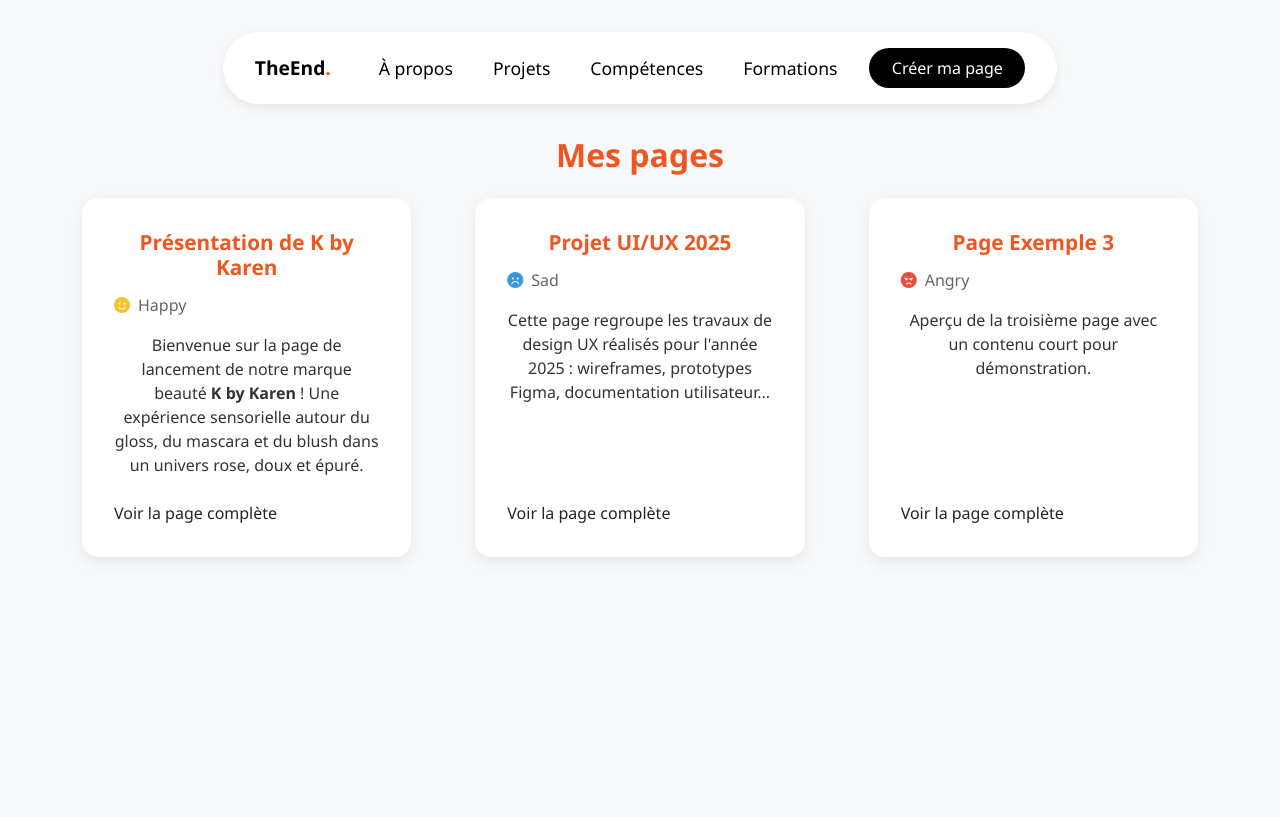
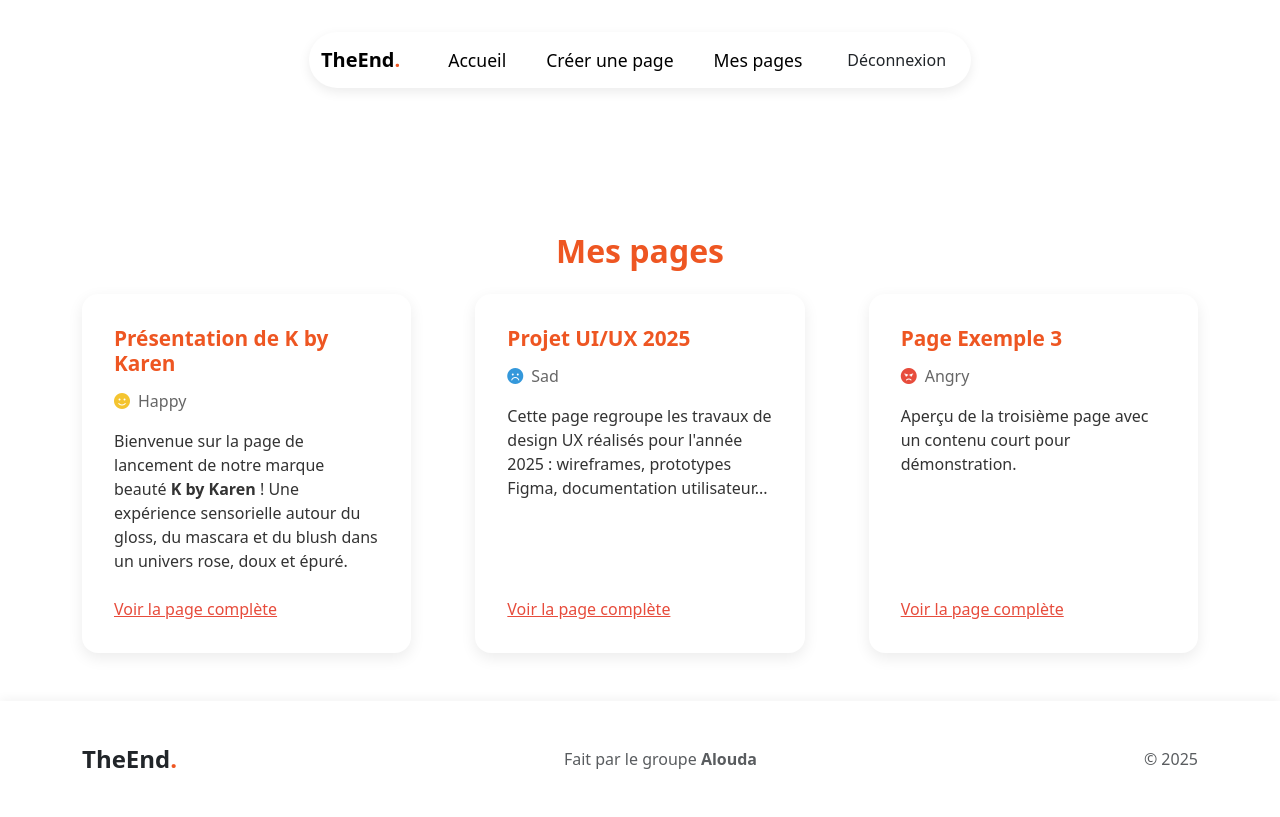
Before and after one commit to Alouda-Webcup/UI-UX, a PHP site: page /pages/project.php in a window 1280 px wide. Before the commit the page ends 559 px from the top, so only its background shows below. Run offline with PHP 8.4, Linux system fonts and the light colour scheme.

Commit message:
feat: complete project design

```diff
--- a/includes/footer.php
+++ b/includes/footer.php
@@ -2,83 +2,55 @@
 <html lang="fr">
 <head>
   <meta charset="UTF-8" />
-  <title>Footer toujours en bas</title>
+  <title>Footer collé en bas juste après contenu</title>
   <meta name="viewport" content="width=device-width, initial-scale=1" />
-  <link href="https://cdn.jsdelivr.net/npm/bootstrap@5.3.3/dist/css/bootstrap.min.css" rel="stylesheet" />
+  <!-- Bootstrap CSS -->
+  <link href="https://cdn.jsdelivr.net/npm/bootstrap@5.3.0/dist/css/bootstrap.min.css" rel="stylesheet" />
   <style>
     html, body {
       height: 100%;
       margin: 0;
       padding: 0;
+    }
+
+    body {
       display: flex;
       flex-direction: column;
+      min-height: 100vh;
     }
 
     main {
-      flex: 1;
+      /* ne pousse plus tout l'espace */
+      padding: 2rem 1rem;
+      max-width: 1280px;
+      margin: 0 auto;
     }
 
-    body {
-      background-color: #f8f9fa;
-      font-family: sans-serif;
-    }
-
-    .footer {
-      background-color: white;
-      box-shadow: 0 -2px 10px rgba(0, 0, 0, 0.05);
-      padding: 2.5rem 1.5rem;
-    }
-
-    .footer-content {
-      display: flex;
-      flex-direction: column;
-      align-items: flex-start;
-      gap: 1.5rem;
-    }
-
-    .footer-logo {
-      font-weight: bold;
-      font-size: 1.25rem;
-    }
-
-    .footer-logo .dot {
-      color: #EE5622;
-    }
-
-    .footer-text,
-    .footer-copy {
-      color: #555;
-    }
-
-    @media (min-width: 768px) {
-      .footer-content {
-        flex-direction: row;
-        justify-content: space-between;
-        align-items: center;
-      }
-
-      .footer-text,
-      .footer-copy {
-        text-align: center;
-      }
+    footer.footer {
+      background-color: #fff;
+      box-shadow: 0 -2px 10px rgba(0,0,0,0.05);
+      padding: 1.5rem 0;
+      width: 100%;
+      margin-top: auto; /* pousse le footer vers le bas si possible */
     }
   </style>
 </head>
 <body>
 
-  <!-- Contenu principal -->
-  <main>
-    <!-- Ton contenu ici -->
+  <main class="container">
+
   </main>
 
-  <!-- FOOTER toujours en bas -->
   <footer class="footer">
-    <div class="container footer-content">
-      <div class="footer-logo">TheEnd<span class="dot">.</span></div>
-      <div class="footer-text">Fait par le groupe <strong>Alouda</strong></div>
-      <div class="footer-copy">&copy; 2025</div>
+    <div class="container d-flex flex-column flex-md-row justify-content-between align-items-center">
+      <div class="fw-bold fs-4">TheEnd<span style="color:#EE5622">.</span></div>
+      <div class="text-muted text-center my-2 my-md-0">Fait par le groupe <strong>Alouda</strong></div>
+      <div class="text-muted">&copy; 2025</div>
     </div>
   </footer>
 
+<!-- Bootstrap JS -->
+<script src="https://cdn.jsdelivr.net/npm/bootstrap@5.3.0/dist/js/bootstrap.bundle.min.js"></script>
+
 </body>
 </html>
--- a/includes/navbar.php
+++ b/includes/navbar.php
@@ -7,14 +7,12 @@
   <!-- Bootstrap CSS -->
   <link href="https://cdn.jsdelivr.net/npm/bootstrap@5.3.3/dist/css/bootstrap.min.css" rel="stylesheet" />
   <style>
-    /* --- Styles généraux --- */
     body {
       background-color: #f8f9fa;
       margin: 0;
       font-family: 'Segoe UI', Tahoma, Geneva, Verdana, sans-serif;
     }
 
-    /* Navbar capsule */
     .navbar-capsule {
       background: #fff;
       border-radius: 60px;
@@ -26,7 +24,6 @@
       transition: width 0.3s ease;
     }
 
-    /* Conteneur flex */
     .container-fluid {
       display: flex;
       align-items: center;
@@ -34,10 +31,9 @@
       padding: 0;
     }
 
-    /* Marque */
     .navbar-brand {
       font-weight: 700;
-      font-size: 1.2rem;
+      font-size: 1.5rem;
       color: #000;
       white-space: nowrap;
       user-select: none;
@@ -46,7 +42,6 @@
       color: #EE5622;
     }
 
-    /* Menu déroulant (collapse) */
     .navbar-collapse {
       transition: all 0.3s ease;
     }
@@ -58,7 +53,6 @@
       justify-content: flex-start;
     }
 
-    /* Liste des liens */
     .navbar-nav {
       display: flex;
       gap: 1.5rem;
@@ -81,7 +75,6 @@
       text-decoration: none;
     }
 
-    /* Bouton CTA */
     .btn-cta {
       background-color: #000;
       color: #fff;
@@ -91,7 +84,7 @@
       font-weight: 500;
       cursor: pointer;
       white-space: nowrap;
-      margin-left: 1.5rem; /* espace entre liens et bouton */
+      margin-left: 1.5rem;
       transition: background-color 0.3s ease;
     }
     .btn-cta:hover,
@@ -102,19 +95,19 @@
       outline: none;
     }
 
-    /* Bouton toggler bootstrap - suppression bordure */
     .navbar-toggler {
       border: none;
       padding: 0.25rem 0.75rem;
       cursor: pointer;
     }
 
-    /* Responsive - tablette et mobile */
     @media (max-width: 991.98px) {
       .navbar-capsule {
-        width: 100%;
+        width: auto;
+        margin: 2rem 1rem; /* marge gauche/droite de 1rem */
         padding: 1rem 1.5rem;
         min-width: auto;
+        box-sizing: border-box;
       }
 
       .container-fluid {
@@ -125,7 +118,6 @@
         padding: 0;
       }
 
-      /* Collapse menu devient colonne */
       .navbar-collapse.show {
         flex-direction: column !important;
         align-items: flex-start;
@@ -154,17 +146,17 @@
         text-align: center;
         padding-left: 0;
         padding-right: 0;
-        margin-left: 0; /* en mobile on enlève la marge */
+        margin-left: 0;
       }
     }
   </style>
 </head>
 <body>
+
   <nav class="navbar navbar-expand-lg navbar-light navbar-capsule" aria-label="Main navigation">
     <div class="container-fluid">
       <a class="navbar-brand" href="#" aria-label="TheEnd, retour à l'accueil">TheEnd<span>.</span></a>
 
-      <!-- Bouton burger pour mobiles -->
       <button
         class="navbar-toggler"
         type="button"
@@ -177,28 +169,24 @@
         <span class="navbar-toggler-icon"></span>
       </button>
 
-      <!-- Menu principal -->
       <div class="collapse navbar-collapse" id="navbarSupportedContent">
         <ul class="navbar-nav" role="menu" aria-label="Menu principal">
           <li class="nav-item" role="none">
-            <a class="nav-link fw-normal" href="#" role="menuitem" tabindex="0">À propos</a>
+            <a class="nav-link fw-normal" href="/ui-ux/index.php" role="menuitem" tabindex="0">Accueil</a>
           </li>
           <li class="nav-item" role="none">
-            <a class="nav-link fw-normal" href="#" role="menuitem" tabindex="0">Projets</a>
+            <a class="nav-link fw-normal" href="/ui-ux/pages/create.php" role="menuitem" tabindex="0">Créer une page</a>
           </li>
           <li class="nav-item" role="none">
-            <a class="nav-link fw-normal" href="#" role="menuitem" tabindex="0">Compétences</a>
-          </li>
-          <li class="nav-item" role="none">
-            <a class="nav-link fw-normal" href="#" role="menuitem" tabindex="0">Formations</a>
+            <a class="nav-link fw-normal" href="/ui-ux/pages/project.php" role="menuitem" tabindex="0">Mes pages</a>
           </li>
         </ul>
-        <a href="#" class="btn btn-cta" role="button" tabindex="0">Créer ma page</a>
+        <a href="#" class="btn btn-cta" role="button" tabindex="0">Déconnexion</a>
       </div>
     </div>
   </nav>
 
-  <!-- Bootstrap JS Bundle (Popper + Bootstrap JS) -->
+  <!-- Bootstrap JS -->
   <script src="https://cdn.jsdelivr.net/npm/bootstrap@5.3.3/dist/js/bootstrap.bundle.min.js"></script>
 </body>
 </html>
--- a/pages/project.php
+++ b/pages/project.php
@@ -11,11 +11,6 @@
   <link href="https://cdnjs.cloudflare.com/ajax/libs/font-awesome/6.4.0/css/all.min.css" rel="stylesheet" />
 
   <style>
-    html, body {
-      margin: 0;
-      padding: 0;
-      /* height: 100%; supprimé pour éviter le scroll */
-    }
 
     body {
       background-color: #f8f9fa;
@@ -27,7 +22,7 @@
       max-width: 1200px;
       margin: 1rem auto; /* réduit la marge verticale */
       padding: 0 1rem;
-      text-align: center;
+      text-align: left;
     }
 
     .pages-container {
@@ -47,7 +42,6 @@
       max-width: 350px;
       display: flex;
       flex-direction: column;
-      justify-content: space-between;
     }
 
     .page-title {
@@ -65,6 +59,11 @@
       color: #666;
       font-weight: 500;
       font-size: 1rem;
+    }
+
+    .page-link{
+      color: #e74c3c  !important;
+      text-decoration: underline !important;
     }
 
     .mood-happy {
@@ -86,28 +85,23 @@
       margin-bottom: 1.5rem;
     }
 
-    .page-link {
-      color: #EE5622;
-      text-decoration: underline;
-      font-weight: 500;
-      align-self: flex-start;
-      transition: color 0.3s ease;
-    }
-
-    .page-link:hover {
-      color: #c6471c;
-    }
 
     h2.text-orange {
       color: #EE5622;
       margin-top: 0;       /* suppression de la marge haute */
       margin-bottom: 1.5rem; /* marge raisonnable sous le titre */
+      text-align: center;
     }
 
     @media (max-width: 767px) {
       .page-card + .page-card {
         margin-top: 1.5rem;
       }
+
+    }
+    .all{
+      margin-top: 7rem;
+
     }
   </style>
 </head>
@@ -116,7 +110,7 @@
 
 <?php include('../includes/navbar.php') ?>
 
-<div class="container">
+<div class="container all">
   <h2 class="text-orange fw-bold">Mes pages</h2>
 
   <div class="pages-container">
@@ -158,5 +152,6 @@
   </div>
 </div>
 
+<?php include('../includes/footer.php');?>
 </body>
 </html>
```
Also changed, not shown: assets/css/footer.css (deleted, +0 -27 lines).
